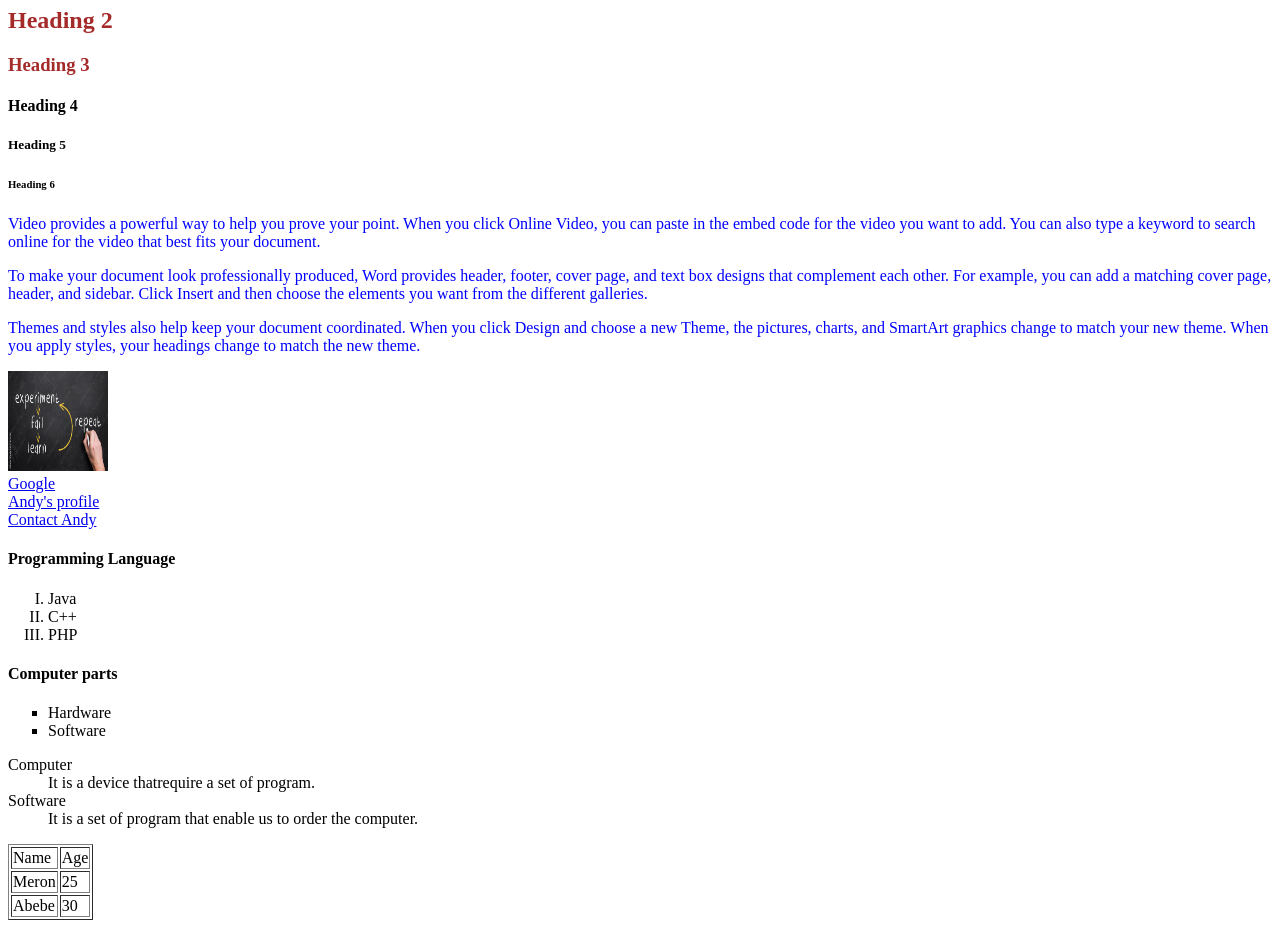
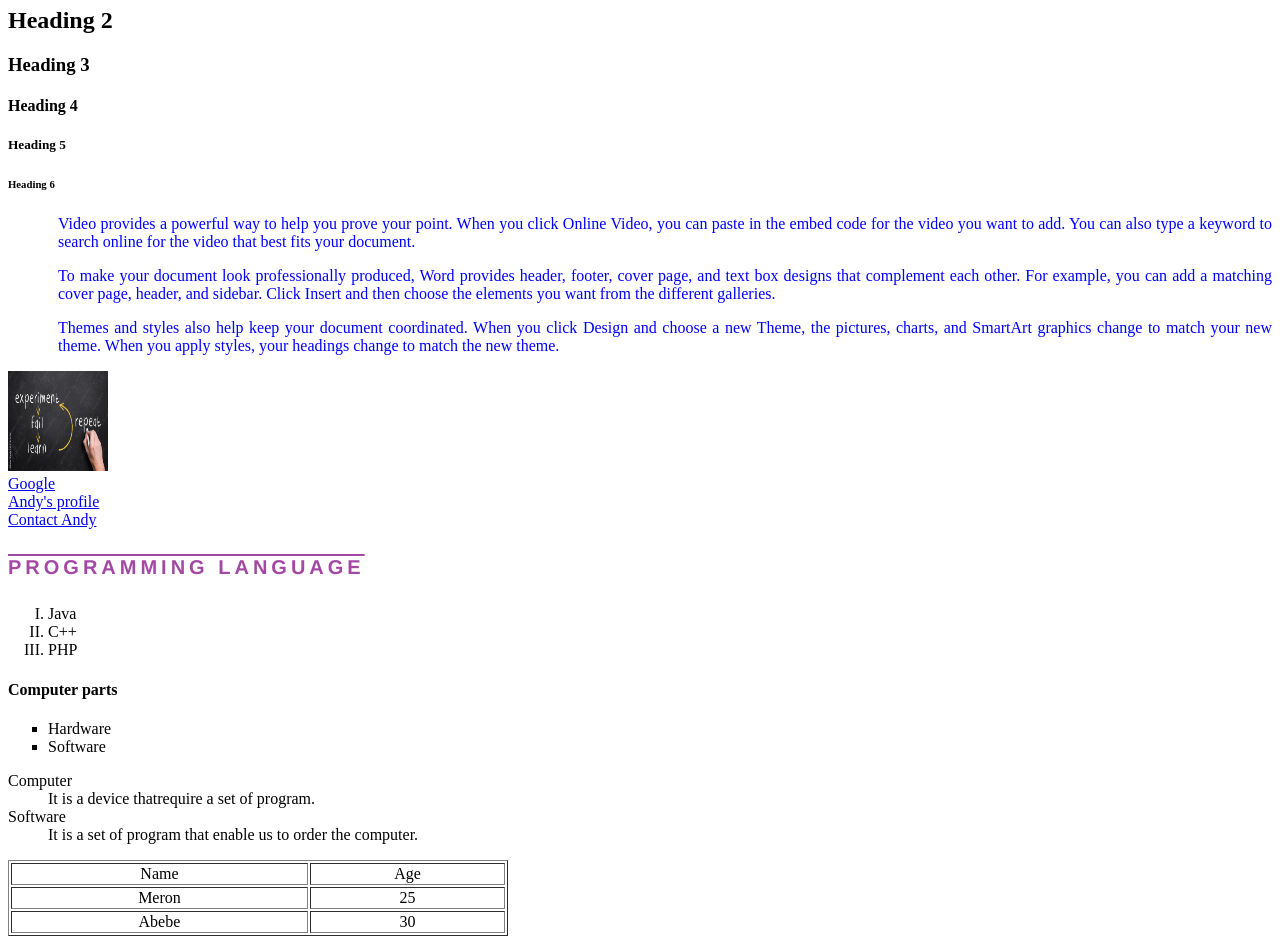
Before and after one commit to contact-andy/Frontend_Development_with_React, a plain HTML site: page home.html in a window 1280 px wide. Shown: the part 73-1011 px from the top of the page. Drawn offline with Linux system fonts and the light colour scheme.

Commit message:
Added css feature

```diff
--- a/home.html
+++ b/home.html
@@ -13,19 +13,19 @@
     <h6>Heading 6</h6>
 
     <!-- Paragraph <p> -->
-    <p>
+    <p class="par1">
       Video provides a powerful way to help you prove your point. When you click
       Online Video, you can paste in the embed code for the video you want to
       add. You can also type a keyword to search online for the video that best
       fits your document.
     </p>
-    <p>
+    <p class="par2">
       To make your document look professionally produced, Word provides header,
       footer, cover page, and text box designs that complement each other. For
       example, you can add a matching cover page, header, and sidebar. Click
       Insert and then choose the elements you want from the different galleries.
     </p>
-    <p>
+    <p class="par3">
       Themes and styles also help keep your document coordinated. When you click
       Design and choose a new Theme, the pictures, charts, and SmartArt graphics
       change to match your new theme. When you apply styles, your headings
@@ -48,7 +48,7 @@
 
     <!-- List  -->
     <!-- Ordered list -->
-    <h4>Programming Language</h4>
+    <h4 class="pl">Programming Language</h4>
     <ol type="I">
       <li>Java</li>
       <li>C++</li>
--- a/leake.css
+++ b/leake.css
@@ -1,6 +1,23 @@
-h1,h2,h3{
-    color:brown;
+
+.pl{
+    color:#a349a4;
+    text-transform:uppercase;
+    font-family: 'Franklin Gothic Medium', 'Arial Narrow', Arial, sans-serif;
+    letter-spacing: 4px;
+    font-size: 20px;
+    text-decoration: overline;
+
 }
 p{
     color:blue;
+    text-align: justify;
+    padding-left:50px;
+
 }
+tr{
+    text-align:center;
+
+}
+table{
+    width:500px;
+}
```
